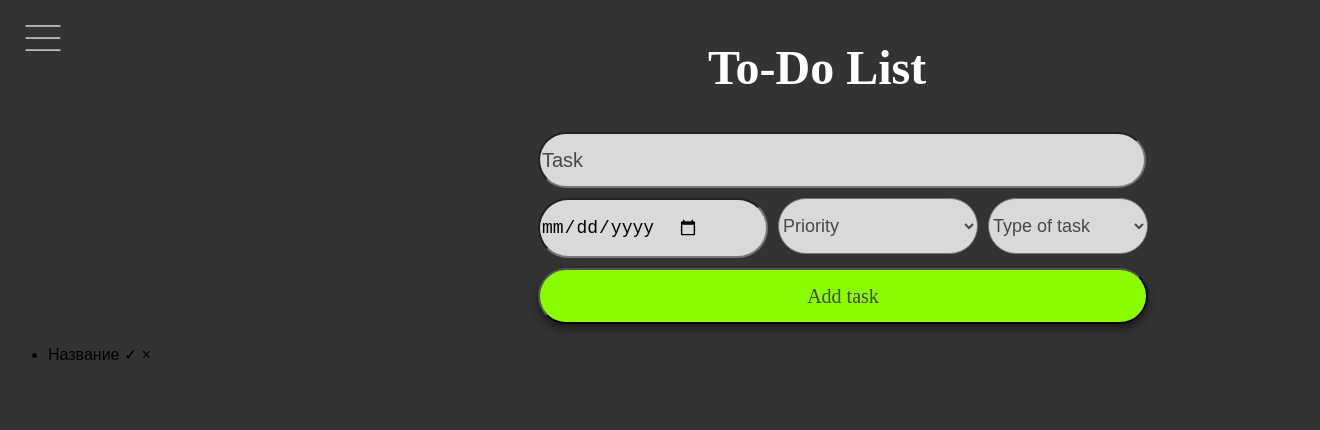
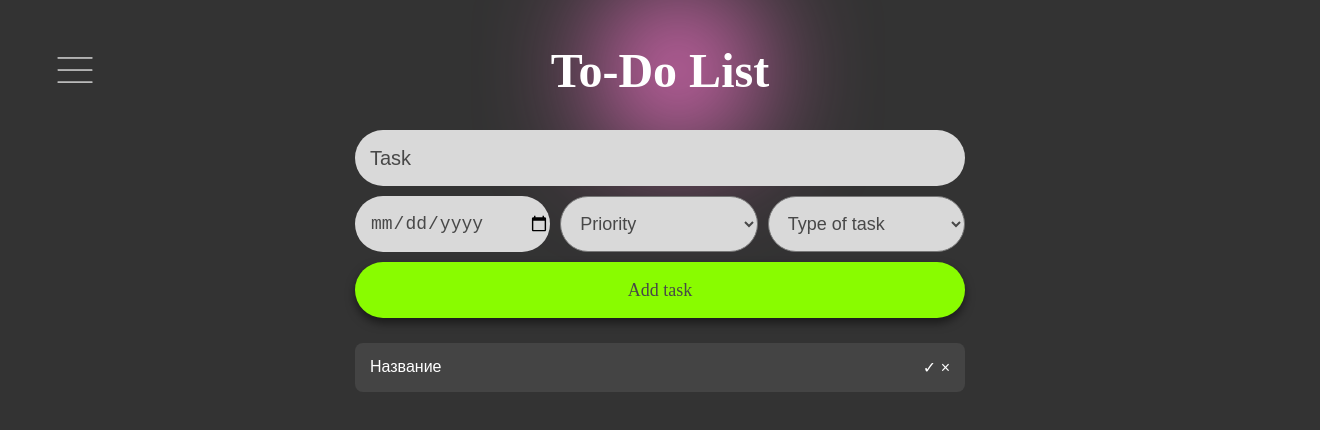
Before and after one commit to nyassky/To-do-list, a plain HTML site: page index.html in a window 1280 px wide. Shown: the whole page, 1320 px wide, since content can reach past the window. Drawn offline with Linux system fonts and the light colour scheme.

Commit message:
adaptive version

```diff
--- a/index.html
+++ b/index.html
@@ -9,7 +9,10 @@
 <body class="container">
 	<header class="header_menu">
 		<button class="menu_toggle"><img src="imgs/Hamburger_MD.png" alt="hamburger menu" class="menu_icon"></button>
-    	<h1 id="to_do_list">To-Do List</h1> <!-- Блок Header с надписью и "бургер-меню"-->
+		<div class="title_wrapper">
+			<h1 id="to_do_list">To-Do List</h1> <!-- Блок Header с надписью и "бургер-меню"-->
+			<div class="circle"></div>
+		</div>
 	</header>
 		<form>
 			<div class="row">
--- a/styles.css
+++ b/styles.css
@@ -1,61 +1,103 @@
 .container {
 	background-color: #333333;
+	padding: 20px;
+	margin: 0 auto;
+	max-width: 1600px;
+	width: 100%;
+}
+.header_menu {
+	display: flex;
+	align-items: center;
+	justify-content: flex-start; /*?*/
+	position: relative;
+	padding: 15px 20px;
 }
 #to_do_list {
 	color: white;
-	font-size: 3rem;
+	font-size: clamp(1.5rem, 5vw, 3rem); /*Адаптивный размер шрифта*/
 	font-family: Unbounded;
 	text-align: center;
-	margin-left: 70px;
+	padding-right: 100px;
+	margin: 0 auto;
+	position: relative;
+	z-index: 1;
 }
-
 #task {
-	width: 600px;
-	height: 50px;
-	margin-top: 5px;
-	margin-bottom: 5px;
-	display: flex;
+	width: 100%;
+	height: clamp(40px, 6vw, 56px);
+	margin: 5px 0;
+	padding-left: 15px;
 	border-radius: 45px;
-	font-size: 20px;
+	font-size: clamp(16px, 2vw, 20px);
 	background-color: #D9D9D9;
+	border: none;
+	box-sizing: border-box; /*?*/
+	flex: 1 1 auto; /* Гибкое растягивание */
+	min-width: 60px; /* Минимальная ширина */
 }
-
 #task::placeholder {
 	color: #484848;
 }
 #add_task {
 	width: 610px;
-	height: 56px;
+	height: clamp(40px, 6vw, 56px);
 	margin-top: 5px;
 	margin-bottom: 5px;
 	border-radius: 45px;
-	font-size: 20px;
+	font-size: clamp(14px, 2vw, 18px);
 	font-family: Unbounded;
 	text-align: center;
 	color: #484848;
 	background-color: #89FC00;
 	box-shadow: 0px 5px 10px 0px rgba(0, 0, 0, 0.5);
 	cursor: pointer;
+	border: none;
+	flex: 1 1 auto; /* Гибкое растягивание */
+	min-width: 60px; /* Минимальная ширина */
+}
+form {
+	width: 100%;
+	max-width: 610px;
+	margin: 0 auto;
+	padding: 0 15px;
 }
 .row {
-	margin-left: 530px;
-	display: flex;
-	gap: 10px;
-	font-family: Unbounded;
+    display: flex;
+    flex-direction: column; /* На мобильных - вертикально */
+    gap: 10px;
+    margin: 5px auto; /* Убираем фиксированный отступ */
+    width: 100%;
+    max-width: 610px;
 }
-.header_menu {
-	display: flex;
-	gap: 560px;
+
+.title_wrapper {
+	position: relative;
+	margin: 0 auto;
 }
+.circle {
+    width: clamp(80px, 15vw, 150px);
+    height: clamp(80px, 15vw, 150px);
+    background-color: #FF75D1;
+    border-radius: 50%;
+    filter: blur(60px);
+    position: absolute;
+    left: 40%;
+    top: 50%;
+    transform: translate(-50%, -50%);
+    z-index: -1;
+}
+
 select {
-	width: 200px;
-	height: 56px;
-	margin-top: 5px;
-	margin-bottom: 5px;
+	width: 100%;
+	height: clamp(40px, 6vw, 56px);
 	display: flex;
 	border-radius: 45px;
-	font-size: 18px;
+	padding-left: 15px;
+	font-size: clamp(14px, 2vw, 18px);
 	background-color: #D9D9D9;
+	box-sizing: border-box;
+	flex: 1 1 auto; /* Гибкое растягивание */
+	min-width: 60px; /* Минимальная ширина */
 }
 
 select:required:invalid {
@@ -69,34 +111,95 @@ select option[value=""][disabled] {
 }
 
 #date {
-	width: 225px;
-	height: 56px;
-	margin-top: 5px;
-	margin-bottom: 5px;
-	display: flex;
+	width: 100%;
+	height: clamp(40px, 6vw, 56px);
+	padding-left: 15px;
 	border-radius: 45px;
-	font-size: 18px;
+	font-size: clamp(14px, 2vw, 18px);
+	color: #484848;
 	background-color: #D9D9D9;
+	border: none;
+	box-sizing: border-box;
+	flex: 1 0 auto; /* Гибкое растягивание */
+	min-width: 60px; /* Минимальная ширина */
 }
 
 #type_of_task {
-	width: 160px;
+	width: 100%;
+	height: clamp(40px, 6vw, 56px);
+	font-size: clamp(14px, 2vw, 18px);
 	background-color: #D9D9D9;
 }
 body {
 	font-family: Unbounded, sans-serif;
 }
 .menu_toggle {
-	display: flex;
-	background-color: #333333;
-	width: 70px;
-	height: 70px;
-	border: none;
-	cursor: pointer;
+    background-color: #333333;
+    width: clamp(50px, 10vw, 70px);
+    height: clamp(50px, 10vw, 70px);
+    border: none;
+    cursor: pointer;
+	position: relative;
+    z-index: 2;
 }
 .menu_icon {
-	display: block;
-	max-width: 100%;
-	max-height: 100%;
+	width: 100%;
+	height: 100%;
 	object-fit: contain;
 }
+
+ul {
+    padding: 0;
+    margin: 20px auto;
+    max-width: 610px;
+    width: 100%;
+}
+
+li {
+    display: flex;
+    justify-content: space-between;
+    padding: 15px;
+    margin: 10px 0;
+    background: #444;
+    border-radius: 8px;
+    color: white;
+}
+
+@media (min-width: 768px) {
+    .row {
+        flex-direction: row; /* На планшетах и ПК - горизонтально */
+    }
+
+    select, #date {
+        width: auto;
+        flex: 1; /* Равномерно распределяем пространство */
+    }
+
+    #task {
+        width: 100%;
+    }
+
+    #add_task {
+        width: 100%;
+    }
+
+    .header_menu {
+        gap: 20px;
+    }
+}
+
+@media (min-width: 992px) {
+    .header_menu {
+        gap: 30px;
+    }
+}
+@media (max-width: 480px) {
+  .row {
+    gap: 5px;
+  }
+
+  #task, #add_task, select, #date {
+    height: 40px;
+    font-size: 12px;
+  }
+}
```
